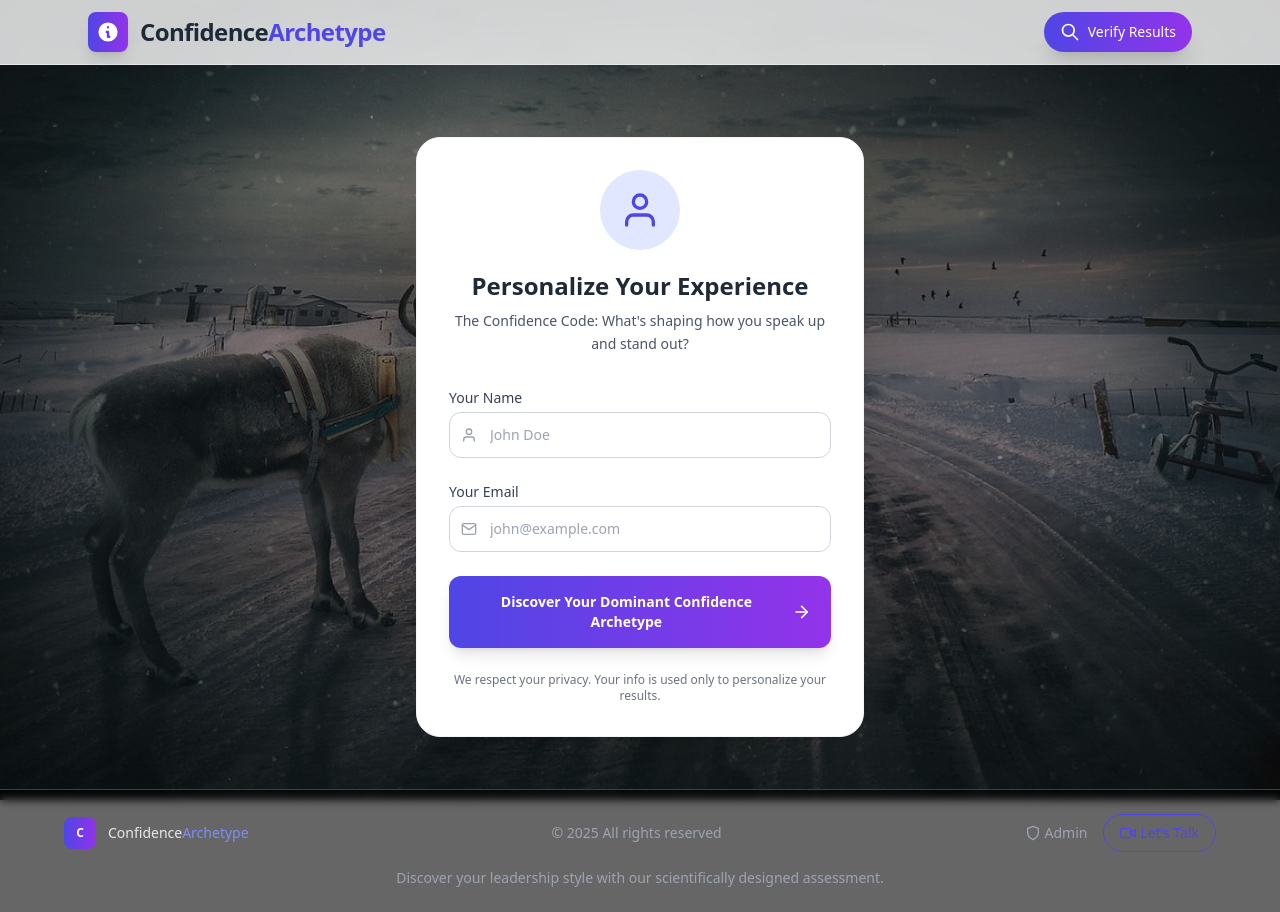
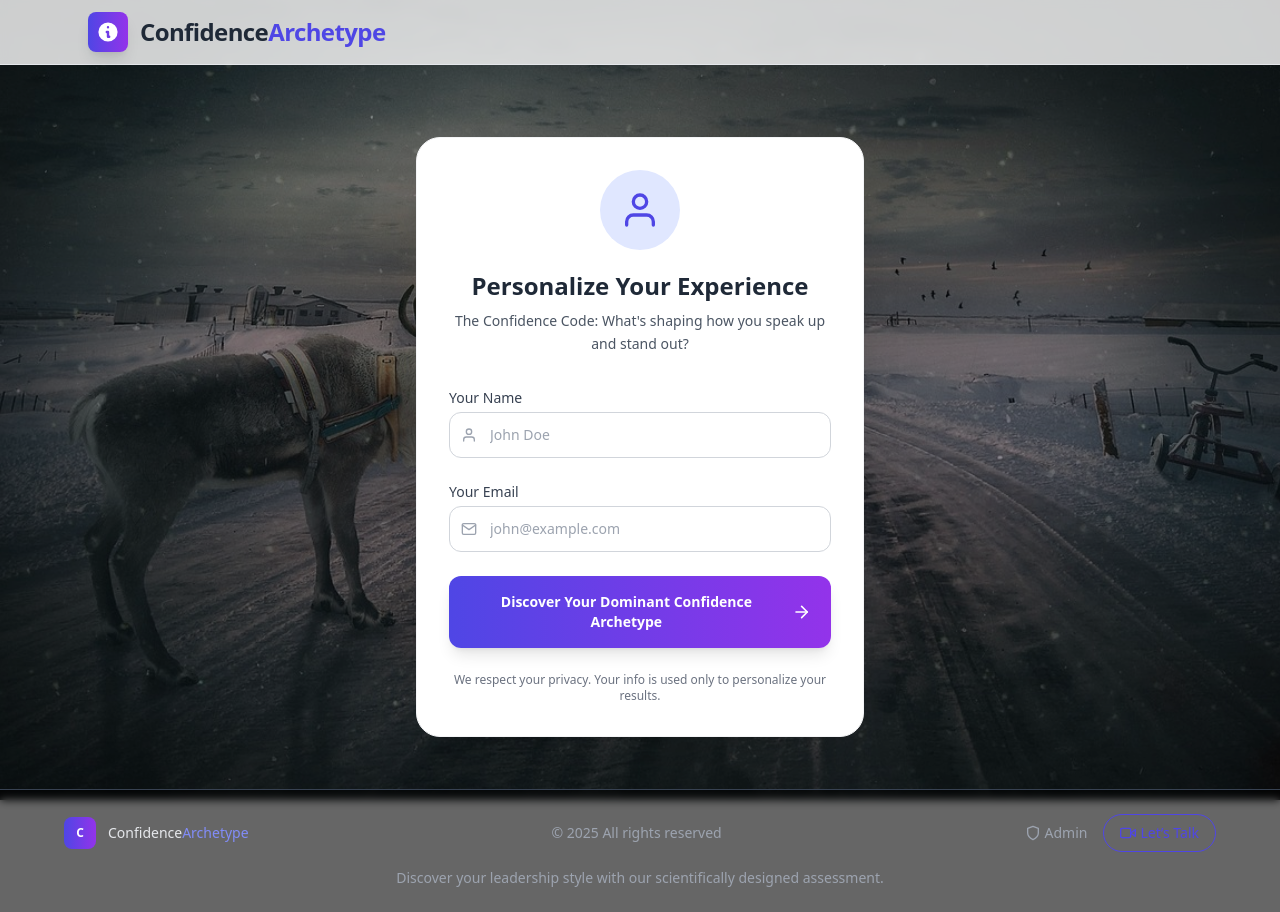
Before and after one commit to itsahmedshamim/Quiz, a Next.js app: page / in a window 1280 px wide. Built offline with nearby package versions, Linux system fonts and the light colour scheme.

Commit message:
verify search hide

```diff
--- a/src/app/components/Header.jsx
+++ b/src/app/components/Header.jsx
@@ -39,7 +39,7 @@ export default function Header({ onSearchClick }) {
         </div>
 
         {/* Responsive Verify Button */}
-        <motion.button
+        {/* <motion.button
           onClick={onSearchClick}
           whileHover={{ scale: 1.03 }}
           whileTap={{ scale: 0.97 }}
@@ -73,7 +73,7 @@ export default function Header({ onSearchClick }) {
           <span className="text-xs sm:text-sm font-medium hidden sm:inline">
             Verify Results
           </span>
-        </motion.button>
+        </motion.button> */}
       </div>
     </header>
   );
```
